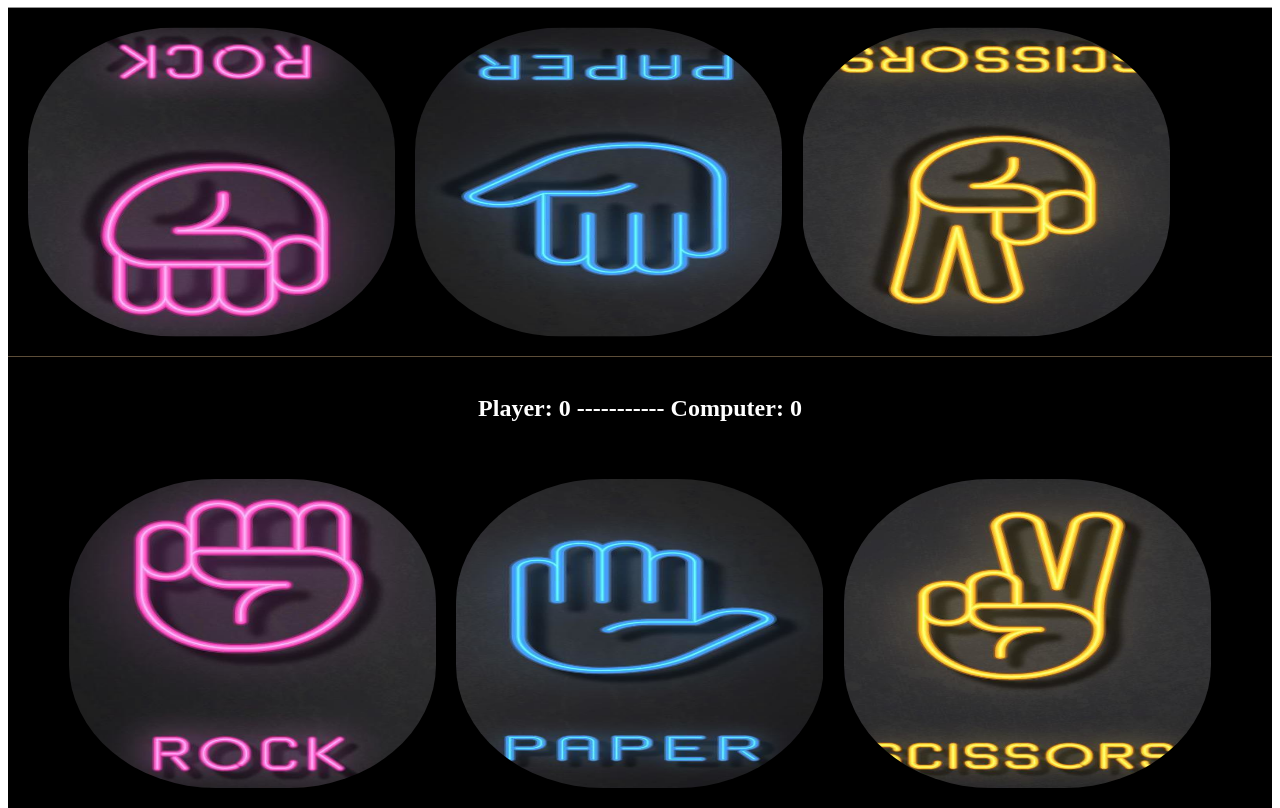
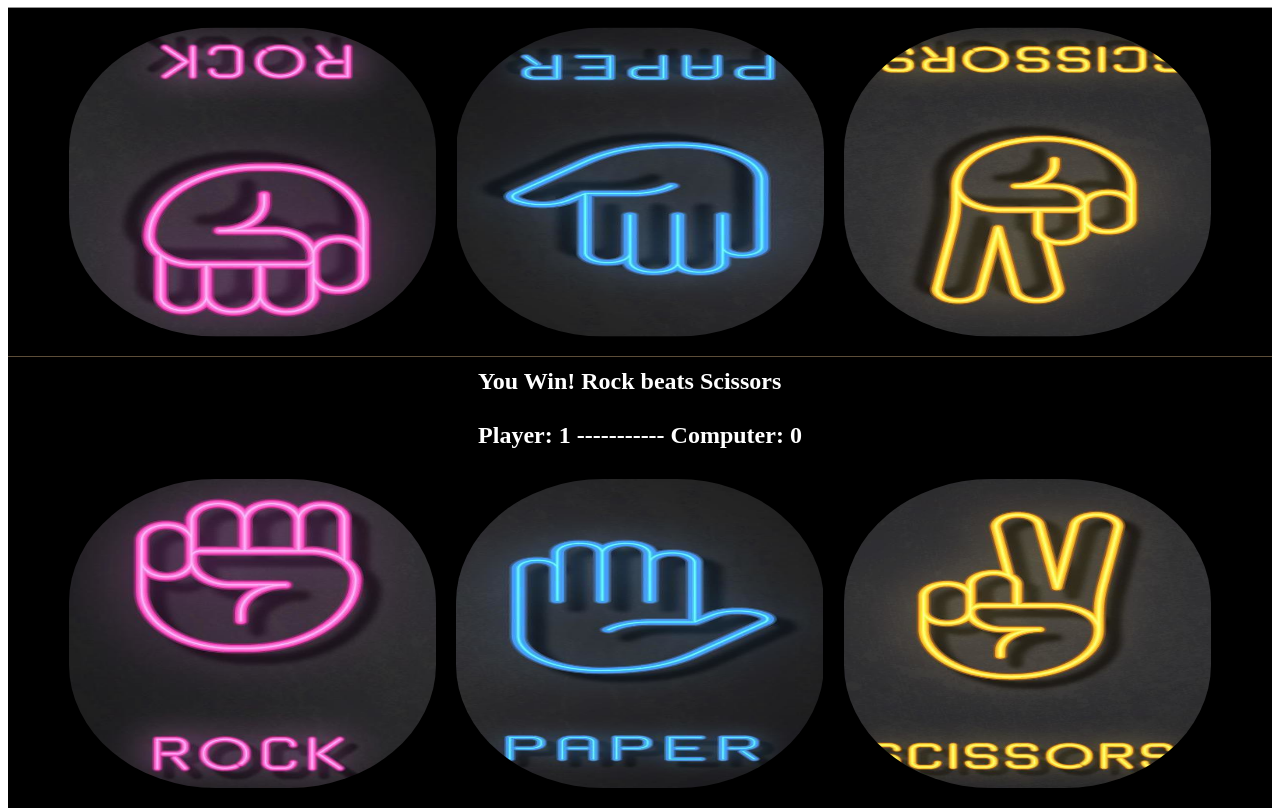
Before and after one commit to ahmedelbrawany/Rock-Paper-Scissors, a plain HTML site: page index.html in a window 1280 px wide. Both pictures are taken after a click on the element 252 px from the left and 633 px from the top of the page. Drawn offline with Linux system fonts and the light colour scheme.

```diff
--- a/index.html
+++ b/index.html
@@ -9,9 +9,9 @@
 <body>
     <div class="play-ground">
         <div class="comp-selection">
-            <div class="comp-rock"></div>
-            <div class="comp-paper"></div>
-            <div class="comp-scissors"></div>
+            <div data-value="rock" class="comp-rock comp"></div>
+            <div data-value="paper" class="comp-paper comp"></div>
+            <div data-value="scissors" class="comp-scissors comp"></div>
         </div>
         <div class="result">Player: 0 ----------- Computer: 0</div>
         <div class="player-selection">
--- a/script.js
+++ b/script.js
@@ -88,22 +88,45 @@ let computerScore = 0;
 
 let player_options = document.querySelectorAll(".hov")
 let result = document.querySelector('.result')
+let computer_options = document.querySelectorAll(".comp")
 
-function showOptions(){
+function showPlayerOptions() {
     player_options.forEach(option => option.style.display = 'block')
 }
 
-player_options.forEach(function (option) {
-    option.addEventListener('click', (e) => {
-        console.log(playRound(this['data-value'], getComputerSelection()));
-        // hide other unselected options
-        player_options.forEach(function (other) {
-            if (other.getAttribute('data-value') != option.getAttribute('data-value'))
-                other.style.display = "none";
+function showComputerOptions() {
+    computer_options.forEach(option => option.style.display = 'block')
+}
 
-        })
-        result.innerText = `Player: ${playerScore} ----------- Computer: ${computerScore}`;
-        setTimeout(showOptions, 1000);
+function hidePlayerUnselectedOptions(selectedOption) {
+    player_options.forEach(function (other) {
+        if (other.getAttribute('data-value') != selectedOption.getAttribute('data-value'))
+            other.style.display = "none";
 
     })
+}
+
+function hideComputerUnselectedOptions(selectedOption) {
+    computer_options.forEach(function (other) {
+        if (other.getAttribute('data-value') != selectedOption)
+            other.style.display = "none";
+
+    })
+}
+
+function game(playerOption) {
+    let computerOption = getComputerSelection();
+
+    let resultStr = `${playRound(playerOption.getAttribute('data-value'), computerOption)}\n
+                    Player: ${playerScore} ----------- Computer: ${computerScore}`;
+
+    result.innerText = resultStr;
+    hidePlayerUnselectedOptions(playerOption);
+    hideComputerUnselectedOptions(computerOption);
+
+    setTimeout(()=>{showComputerOptions(); showPlayerOptions();}, 1000);
+}
+
+player_options.forEach(function (option) {
+    option.addEventListener('click', (e)=>{game(option)})
 });
--- a/style.css
+++ b/style.css
@@ -13,6 +13,7 @@ html,body{
     display: flex;
     background-color: black;
     flex: 3;
+    justify-content: center;
     transform: rotate(180deg);
     flex-flow: row-reverse;
     gap: 20px;
```
